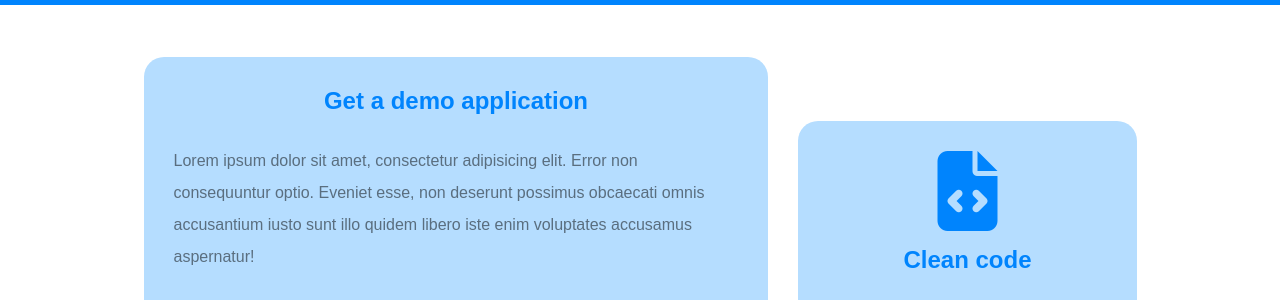
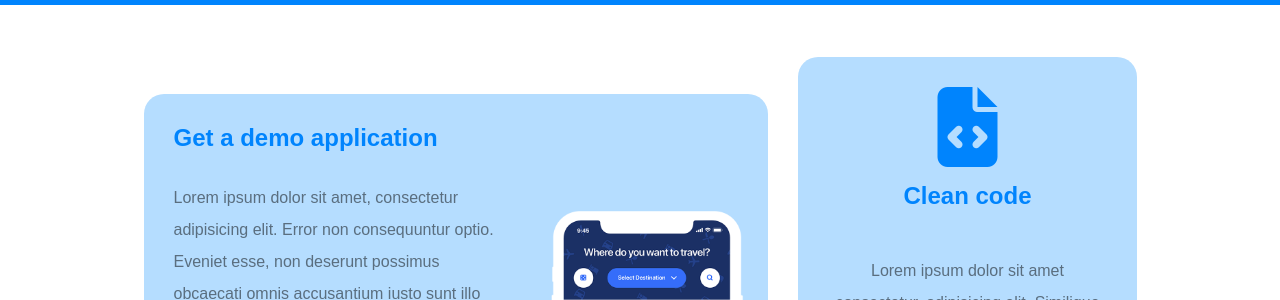
Before and after one commit to AlessioConsolo/htmlcss-responsive-layout, a plain HTML site: page index.html in a window 1280 px wide. Shown: the part 73-373 px from the top of the page. Drawn offline with Linux system fonts and the light colour scheme.

Commit message:
[UPD] "benefits of working with us" section layout updated for desktop

```diff
--- a/css/style.css
+++ b/css/style.css
@@ -495,4 +495,21 @@ button {
   button {
     display: inline-flex;
   }
+
+  .col-50 {
+    display: flex;
+  }
+
+  .col-50 .content-text .card-title {
+    text-align: unset;
+    padding-left: 30px;
+  }
+
+  .col-50 .content-img {
+    padding-top: 110px;
+  }
+
+  .main-col-33 {
+    width: calc(90% / 3);
+  }
 }
--- a/index.html
+++ b/index.html
@@ -45,7 +45,7 @@
       <div class="main-container">
         <div class="main-row align-center">
           <div class="col-50">
-            <div class="content">
+            <div class="content-text">
               <div class="card-title text-center padding-top-30px">
                 <h4 class="light-blue">Get a demo application</h4>
               </div>
@@ -62,6 +62,8 @@
                   </button>
                 </div>
               </div>
+            </div>
+            <div class="content-img">
               <div class="card-img text-center">
                 <img src="./img/phone.png" alt="" />
               </div>
```
